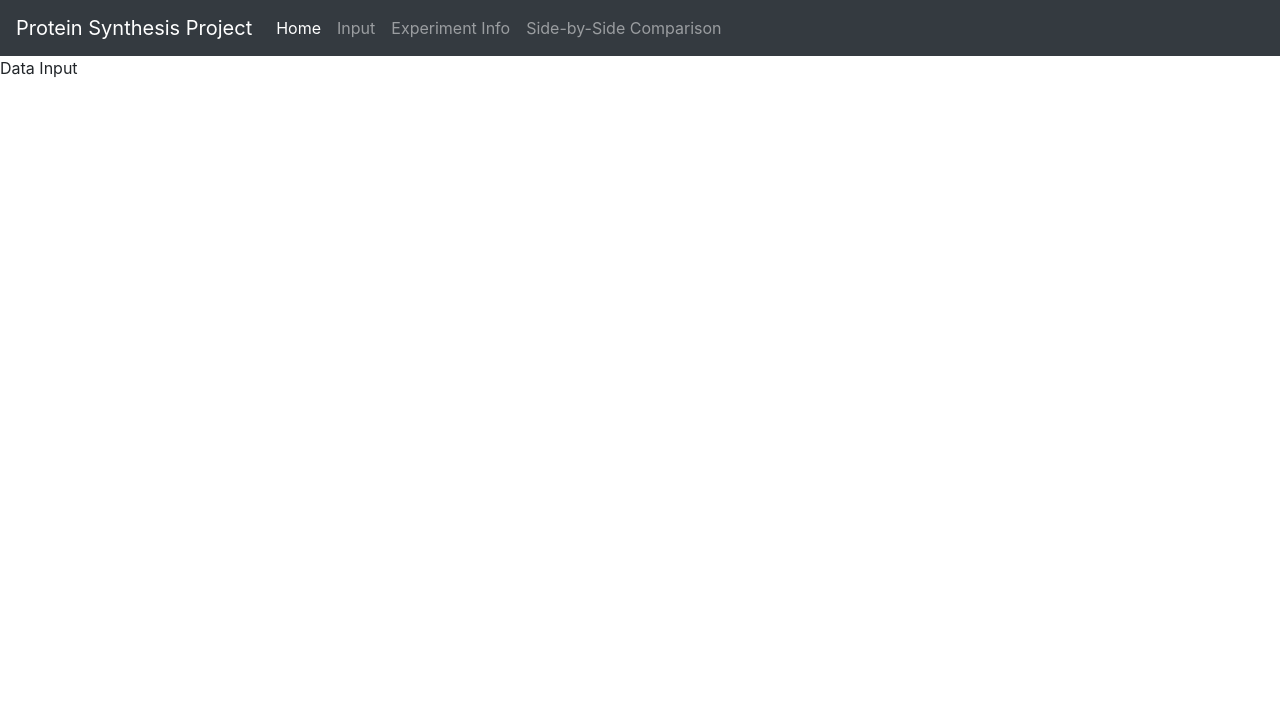
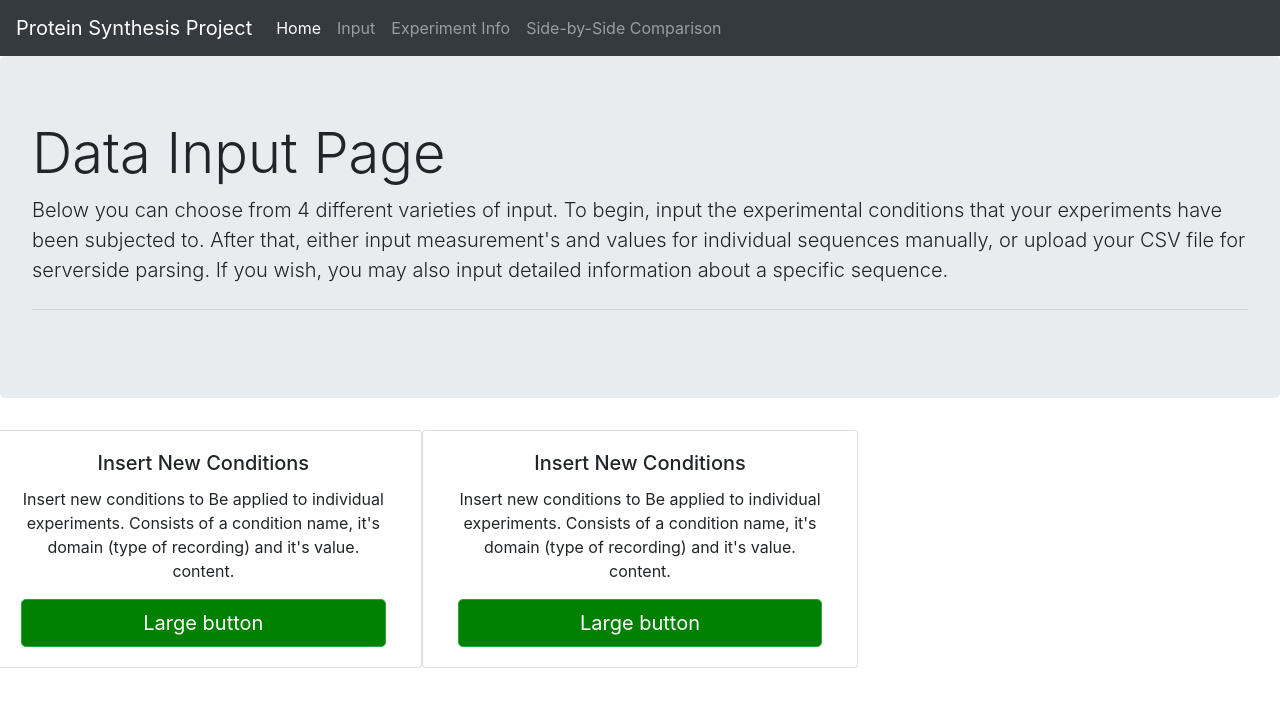
Before and after one commit to ster-the-pot/db_fall_2019, a Flask app: page /input in a window 1280 px wide. Shown: the top 707 px of the page. Run offline with Flask 2, Linux system fonts and the light colour scheme; some libraries are stand-ins or nearby versions.

Commit message:
WEB: data input page outline created

```diff
--- a/templates/input.html
+++ b/templates/input.html
@@ -1,5 +1,39 @@
 {% extends 'layout.html' %}
 
 {% block body %}
-Data Input
+<div class="jumbotron">
+    <h1 class="display-4">Data Input Page</h1>
+    <p class="lead">Below you can choose from 4 different varieties of input. To begin, input the experimental
+        conditions that your experiments have been subjected to. After that, either input measurement's and values for
+        individual sequences manually, or upload your CSV file for serverside parsing. If you wish, you may also input
+        detailed information about a specific sequence.</p>
+    <hr class="my-4">
+
+</div>
+<div class="row">
+    <div class="card col-4" style="width: 18rem;">
+        <div class="card-body" style="text-align:center">
+            <h5 class="card-title">Insert New Conditions</h5>
+            <p class="card-text">Insert new conditions to Be applied to individual experiments. Consists of a condition
+                name, it's domain (type of recording) and it's value.
+                content.</p>
+            <button type="button" style="background-color:green" class="btn btn-success btn-lg btn-block">Large
+                button</button>
+
+        </div>
+    </div>
+    <div class="card col-4" style="width: 18rem;">
+        <div class="card-body" style="text-align:center">
+            <h5 class="card-title">Insert New Conditions</h5>
+            <p class="card-text">Insert new conditions to Be applied to individual experiments. Consists of a condition
+                name, it's domain (type of recording) and it's value.
+                content.</p>
+            <button type="button" style="background-color:green" class="btn btn-success btn-lg btn-block">Large
+                button</button>
+
+        </div>
+    </div>
+</div>
+
+
 {% endblock %}
```
